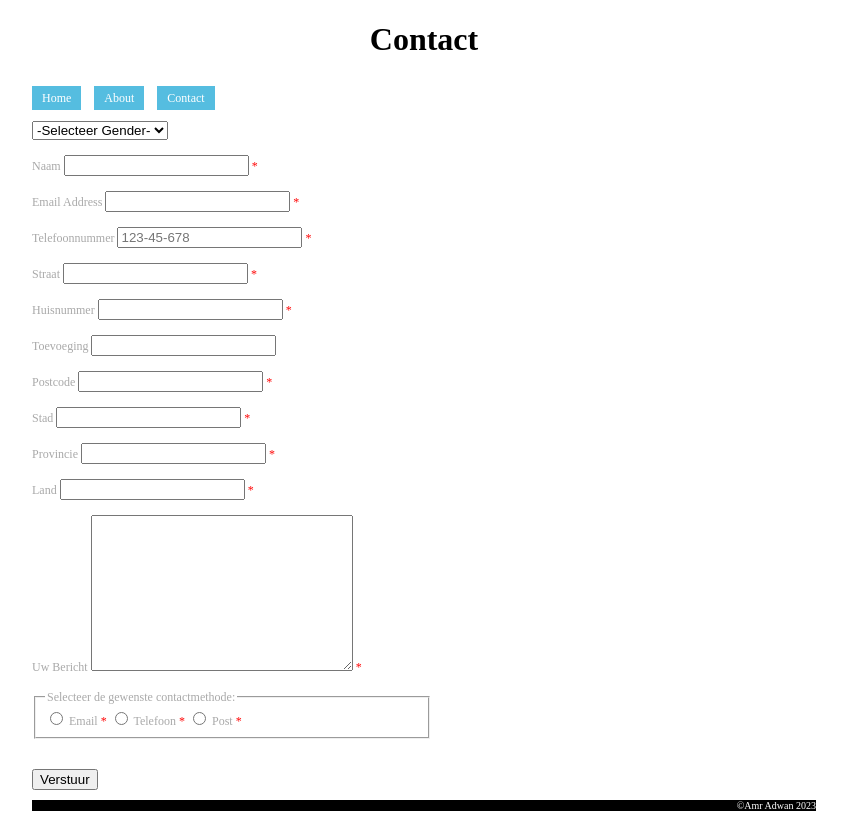
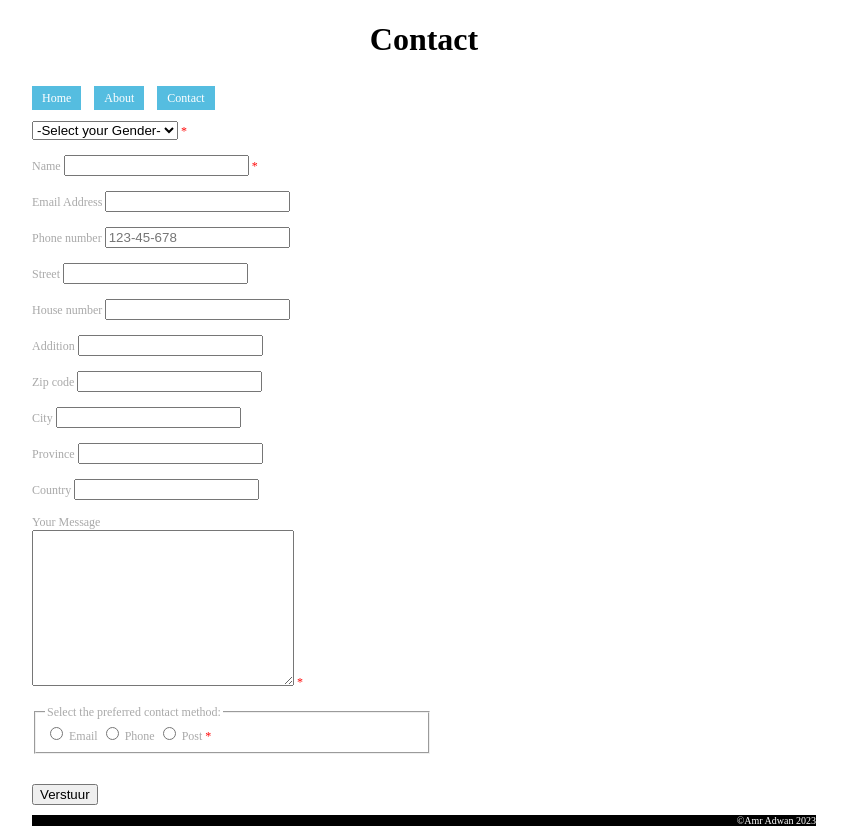
Before and after one commit to AmrAdwan/educom-webshop-basis-1701772061, a PHP site: page /contact.php in a window 1280 px wide. Shown: the whole page, without its empty margins (216-1063 px from the left). Run offline with PHP 8.4, Linux system fonts and the light colour scheme.

Commit message:
issues 14 15 16 solved

```diff
--- a/about.html
+++ b/about.html
@@ -12,7 +12,7 @@
     <nav>
       <ul class="menu">
         <li><a href="index.html">Home</a></li>
-        <li><a href="about.html"> About</a></li>
+        <li><a href="about.html">About</a></li>
         <!-- <li><a href="index.php?page=about"> About </a></li> -->
         <li><a href="contact.php">Contact </a></li>
       </ul>
--- a/contact.php
+++ b/contact.php
@@ -9,141 +9,62 @@
 <body>
   <?php
   // initate the variables
-  $geslacht = $naam = $email = $telefoon = $straat = $huisnummer = $toevoeging = $postcode =
-  $stad = $provincie = $land = $bericht = $contactmethode = '';
-  $geslachtErr = $naamErr = $emailErr = $telefoonErr = $straatErr =
-  $huisnummerErr = $postcodeErr = $stadErr = $provincieErr = $landErr =
-  $berichtErr = $contactmethodeErr = '';
+  $gender = $name = $email = $phone = $street = $housenumber = $addition = $zipcode =
+  $city = $province = $country = $message = $contactmethod = '';
+  $genderErr = $nameErr = $emailErr = $phoneErr = $streetErr =
+  $housenumberErr = $zipcodeErr = $cityErr = $provinceErr = $countryErr =
+  $messageErr = $contactmethodErr = '';
 
   $valid = false;
 
   // Controleren of het formulier is verstuurd
   if ($_SERVER['REQUEST_METHOD'] === 'POST') {
     // Verzamel de ingevoerde waarden
-    $geslacht = $_POST['geslacht'] ?? '';
-    $naam = $_POST['Naam'] ?? '';
+    $gender = $_POST['gender'] ?? '';
+    $name = $_POST['name'] ?? '';
     $email = $_POST['email'] ?? '';
-    $telefoon = $_POST['telefoon'] ?? '';
-    $straat = $_POST['straat'] ?? '';
-    $huisnummer = $_POST['huisnummer'] ?? '';
-    $toevoeging = $_POST['address toevoeging'] ?? '';
-    $postcode = $_POST['zip'] ?? '';
-    $stad = $_POST['stad'] ?? '';
-    $provincie = $_POST['state'] ??'';
-    $land = $_POST['land'] ?? '';
-    $bericht = $_POST['bericht'] ?? '';
-    $contactmethode = $_POST['contact'] ?? '';
+    $phone = $_POST['phone'] ?? '';
+    $street = $_POST['street'] ?? '';
+    $housenumber = $_POST['housenumber'] ?? '';
+    $addition = $_POST['address addition'] ?? '';
+    $zipcode = $_POST['zip'] ?? '';
+    $city = $_POST['city'] ?? '';
+    $province = $_POST['province'] ??'';
+    $country = $_POST['country'] ?? '';
+    $message = $_POST['message'] ?? '';
+    $contactmethod = $_POST['contact'] ?? '';
 
     // Valideren van de data
-    if (!empty($geslacht)) {
-      $valid = true;
+    if (empty($gender)) {
+      $genderErr = 'Select your gender.';
     }
-    else {
-      $valid = false;
-      $geslachtErr = 'Selecteer een geslacht.';
+    if (empty($name)) {
+      $nameErr = 'Insert a name.';
     }
-    if (!empty($naam)) {
-      $valid = true;
+    if (empty($message)) {
+      $messageErr = "Write your message";
     }
-    else {
-      $valid = false;
-      $naamErr = 'Voer een naam in.';
+    if (empty($contactmethod)) {
+      $contactmethodErr = "Choose your preferred contact method";
     }
-    // if (!empty($email)) {
-    //   $valid = true;
-    // }
-    // else {
-    //   $valid = false;
-    //   $emailErr = "Voer een email in.";
-    // }
-    // if (filter_var($email, FILTER_VALIDATE_EMAIL)) {
-    //   $valid = true;
-    // }
-    // else {
-    //   $valid = false;
-    //   $emailErr = itoast("Ongeldig e-mailadres", "error", "Extra opties hier");
-    // }
-    // if (!empty($telefoon)) {
-    //   $valid = true;
-    // }
-    // else {
-    //   $valid = false;
-    //   $telefoonErr = 'Voer een telefoonnummer in.';
-    // }
-
-    // if (!empty($straat))
-    // {
-    //   $valid = true;
-    // }
-    // else {
-    //   $valid = false;
-    //   $straatErr = "Voer een straat naam in.";
-    // }
-
-    // if (!empty($huisnummer)){
-    //   $valid = true;
-    // }
-    // else {
-    //   $valid = false;
-    //   $huisnummerErr = "Voer een huisnummer in.";
-    // }
-
-    // if (!empty($postcode)) {
-    //   $valid = true;
-    // }
-    // else {
-    //   $valid = false;
-    //   $postcodeErr = "Voer een postcode in.";
-    // }
-
-    // if (!empty($stad)) {
-    //   $valid = true;
-    // }
-    // else {
-    //   $valid = false;
-    //   $stadErr = "Voer een stand in.";
-    // }
-
-    // if (!empty($land)) {
-    //   $valid = true;
-    // }
-    // else {
-    //   $valid = false;
-    //   $landErr = "Voer een land in";
-    // }
-
-    if (!empty($bericht)) {
-      $valid = true;
+    if ($contactmethod === 'email' && (!filter_var($email, FILTER_VALIDATE_EMAIL) || empty($email))) {
+      $emailErr = 'Insert a valid e-mailaddress.';
     }
-    else {
-      $valid = false;
-      $landErr = "Schrijf een bericht";
+    if ($contactmethod === 'phone' && empty($phone)) {
+      $phoneErr = 'Insert a phone number.';
+    }
+    if ($contactmethod === 'post' && (empty($street) || empty($housenumber) || empty($zipcode) || empty($city) || empty($province) || empty($country))) {
+      $streetErr = 'Inster a street name.';
+      $housenumberErr = 'Insert a house number.';
+      $zipcodeErr = 'Insert a zip code.';
+      $cityErr = 'Insert a city.';
+      $provinceErr = 'Insert a province.';
+      $countryErr = 'Insert a country.';
     }
 
-    if ($contactmethode === 'Email' && !filter_var($email, FILTER_VALIDATE_EMAIL)) {
-      $valid = false;
-      $emailErr = 'Voer een geldig e-mailadres in.';
-    }
-    else {
-      $valid = true;
-    }
-    if ($contactmethode === 'Telefoon' && empty($telefoon)) {
-      $valid = false;
-      $telefoonErr = 'Voer een telefoonnummer in.';
-    }
-    else {
-      $valid = true;
-    }
-    if ($contactmethode === 'Post' && (empty($straat) || empty($huisnummer) || empty($postcode) || empty($stad) || empty($provincie) || empty($land))) {
-      $valid = false;
-      $straatErr = 'Voer een straatnaam in.';
-      $huisnummerErr = 'Voer een huisnummer in.';
-      $postcodeErr = 'Voer een postcode in.';
-      $stadErr = 'Voer een stad in.';
-      $provincieErr = 'Voer een provincie in.';
-      $landErr = 'Voer een land in.';
-    }
-    else {
+    if (empty($genderErr) && empty($nameErr) && empty($emailErr) && empty($phoneErr)
+    && empty($streetErr) && empty($housenumberErr) && empty($zipcodeErr) && empty($cityErr)
+    && empty($provinceErr) && empty($countryErr) && empty($messageErr) && empty($contactmethodErr)) {
       $valid = true;
     }
   }
@@ -161,87 +82,89 @@
     <br>
     <?php if (!$valid) { /* Show the next part only when $valid is false */ ?>
     <div class="formcarry-container">
-        <form action="#" method="POST" class="formcarry-form">
-          <select naam="geslacht" id="geslacht" required>
-            <option value="">-Selecteer Gender-</option>
-            <option value="hr">Hr</option>
-            <option value="mw">Mw</option>
-            <option value="anders">anders</option>
+      <form action="<?php echo htmlspecialchars($_SERVER["PHP_SELF"]);?>" method="POST" class="formcarry-form">
+        <select name="gender" id="gender">
+          <option value="">-Select your Gender-</option>
+          <option value="male" <?php if (isset($_POST['gender']) && $_POST['gender']=='male') echo 'selected="selected"';?>>Male</option>
+          <option value="female" <?php if (isset($_POST['gender']) && $_POST['gender']=='female') echo 'selected="selected"';?>>Female</option>
+          <option value="other" <?php if (isset($_POST['gender']) && $_POST['gender']=='other') echo 'selected="selected"';?>>Other</option>
         </select>
+        <span class="error">* <?php echo $genderErr; ?></span>
         <br>
         <br>
         <div class="input">
-            <label for="naam">Naam</label>
-            <input type="text" id="naam" naam="naam" required value="<?php echo $naam; ?>"/>
-            <span class="error">* <?php echo $naamErr; ?></span>
+          <label for="name">Name</label>
+          <input type="text" id="name" name="name" value="<?php echo $name; ?>" />
+          <span class="error">* <?php echo $nameErr; ?></span>
           <br>
           <br>
           <label for="email">Email Address</label>
-            <input type="email" id="email" naam="email" value="<?php echo $email; ?>" id="email" />
-            <span class="error">* <?php echo $emailErr; ?></span>
+          <input type="email" id="email" name="email"  value="<?php echo $email; ?>" id="email" />
+          <span class="error"> <?php echo $emailErr; ?></span>
           <br>
           <br>
-            <label for="telefoon">Telefoonnummer</label>
-            <input type="tel" id="telefoon" naam="telefoon" placeholder="123-45-678" value="<?php echo $telefoon; ?>" />
-            <span class="error">* <?php echo $telefoonErr; ?></span>
+          <label for="phone">Phone number</label>
+          <input type="tel" id="phone" name="phone"  placeholder="123-45-678" value="<?php echo $phone; ?>" />
+          <span class="error"> <?php echo $phoneErr; ?></span>
           <br>
           <br>
           <div class="wrapper">
-              <label for="address-one">Straat</label>
-              <input autocomplete="address-line1" type="text" id="straat" naam="straat" value="<?php echo $straat; ?>">
-              <span class="error">* <?php echo $straatErr; ?></span>
+            <label for="address-one">Street</label>
+            <input autocomplete="address-line1"  type="text" id="street" name="street" value="<?php echo $street; ?>">
+            <span class="error"> <?php echo $streetErr; ?></span>
             <br>
             <br>
-              <label for="address-one">Huisnummer</label>
-              <input autocomplete="address-line1" type="nummer" id="huisnummer" naam="huisnummer" value="<?php echo $huisnummer; ?>">
-              <span class="error">* <?php echo $huisnummerErr; ?></span>
+            <label for="address-one">House number</label>
+            <input autocomplete="address-line1"  type=" number" id="housenumber" name="housenumber"
+              value="<?php echo $housenumber; ?>">
+            <span class="error"> <?php echo $housenumberErr; ?></span>
             <br>
             <br>
-              <label for="address-one">Toevoeging</label>
-              <input autocomplete="address-line1" type="text" id="address toevoeging" naam="address toevoeging">
+            <label for="address-one">Addition</label>
+            <input autocomplete="address-line1" type="text" id="address addition" name="address addition">
           </div>
           <br>
           <div>
-              <label for="zip">Postcode</label>
-              <input autocomplete="postal-code" type="text" id="zip" naam="zip" value="<?php echo $postcode; ?>">
-              <span class="error">* <?php echo $postcodeErr; ?></span>
+            <label for="zip">Zip code</label>
+            <input autocomplete="postal-code"  type="text" id="zip" name="zip" value="<?php echo $zipcode; ?>">
+            <span class="error"><?php echo $zipcodeErr; ?></span>
           </div>
           <br>
           <div>
-              <label for="stad">Stad</label>
-              <input autocomplete="address-level2" type="text" id="stad" naam="stad" value="<?php echo $stad; ?>">
-              <span class="error">* <?php echo $stadErr; ?></span>
+            <label for="city">City</label>
+            <input autocomplete="address-level2"  type="text" id="city" name="city" value="<?php echo $city; ?>">
+            <span class="error"> <?php echo $cityErr; ?></span>
           </div>
           <br>
           <div>
-              <label for="provincie">Provincie</label>
-              <input autocomplete="address-level1" type="text" id="provincie" naam="provincie" value="<?php echo $provincie; ?>">
-              <span class="error">* <?php echo $provincieErr; ?></span>
+            <label for="province">Province</label>
+            <input autocomplete="address-level1"  type="text" id="province" name="province"
+              value="<?php echo $province; ?>">
+            <span class="error"> <?php echo $provinceErr; ?></span>
           </div>
           <br>
           <div>
-              <label for="land">Land</label>
-              <input autocomplete="land" type="text" id="land" naam="land" value="<?php echo $land; ?>">
-              <span class="error">* <?php echo $landErr; ?></span>
+            <label for="country">Country</label>
+            <input autocomplete="country"  type="text" id="country" name="country" value="<?php echo $country; ?>">
+            <span class="error"> <?php echo $countryErr; ?></span>
           </div>
           <br>
-            <label for="bericht">Uw Bericht</label>
-            <textarea naam="bericht" id="bericht" cols="30" rows="10" value="<?php echo $bericht; ?>"></textarea>
-            <span class="error">* <?php echo $berichtErr; ?></span>
+          <label for="message">Your Message</label>
+          <br>
+          <textarea name="message" id="message"  cols="30" rows="10" value="<?php echo $message; ?>"></textarea>
+          <span class="error">* <?php echo $messageErr; ?></span>
           <br>
           <br>
           <fieldset>
-              <legend>Selecteer de gewenste contactmethode:</legend>
+            <legend>Select the preferred contact method:</legend>
             <div>
-                <input type="radio" id="contactChoice1" naam="contact" value="email" required />
+              <input type="radio" id="contactChoice1" name="contact" value="email"  <?php if (isset($_POST['contact']) && $_POST['contact']=='email') echo ' checked="checked"';?> />
               <label for="contactChoice1">Email</label>
-                <span class="error">* <?php echo $contactmethodeErr; ?></span>
-                <input type="radio" id="contactChoice2" naam="contact" value="telefoon" required />
-                <label for="contactChoice2">Telefoon</label>
-                <span class="error">* <?php echo $contactmethodeErr; ?></span>
-                <input type="radio" id="contactChoice3" naam="contact" value="Post" required />
+              <input type="radio" id="contactChoice2" name="contact" value="phone"  <?php if (isset($_POST['contact']) && $_POST['contact']=='phone') echo ' checked="checked"';?>/>
+              <label for="contactChoice2">Phone</label>
+              <input type="radio" id="contactChoice3" name="contact" value="post"  <?php if (isset($_POST['contact']) && $_POST['contact']=='post') echo ' checked="checked"';?>/>
               <label for="contactChoice3">Post</label>
-                <span class="error">* <?php echo $contactmethodeErr; ?></span>
+              <span class="error">* <?php echo $contactmethodErr; ?></span>
             </div>
           </fieldset>
         </div>
@@ -250,34 +173,34 @@
         <button type="submit">Verstuur</button>
       </form>
       <?php } else { /* Show the next part only when $valid is true */ ?>
-        <p>Bedankt voor uw reactie:</p>
-        <?php echo "<h2>Uw ingevoerde gegevens:</h2>";?>
+      <p>Thank you for your submission:</p>
+      <?php echo "<h2>Your input:</h2>";?>
       <?php echo "<br>";?>
-        <div>Geslacht: <?php echo $geslacht; ?></div>
+      <div>Gender: <?php echo $gender; ?></div>
       <?php echo "<br>";?>
-        <div>Naam: <?php echo $naam; ?></div>
+      <div>Name: <?php echo $name; ?></div>
       <?php echo "<br>";?>
       <div>Email: <?php echo $email; ?></div>
       <?php echo "<br>";?>
-        <div>Telefoonnummer: <?php echo $telefoon; ?></div>
+      <div>Phone number: <?php echo $phone; ?></div>
       <?php echo "<br>";?>
-        <div>Straat: <?php echo $straat; ?></div>
+      <div>Street: <?php echo $street; ?></div>
       <?php echo "<br>";?>
-        <div>Huisnummer: <?php echo $huisnummer; ?></div>
+      <div>House number: <?php echo $housenumber; ?></div>
       <?php echo "<br>";?>
-        <div>Toevoeging: <?php echo $toevoeging; ?></div>
+      <div>Addition: <?php echo $addition; ?></div>
       <?php echo "<br>";?>
-        <div>Postcode: <?php echo $postcode; ?></div>
+      <div>Zip code: <?php echo $zipcode; ?></div>
       <?php echo "<br>";?>
-        <div>Provincie: <?php echo $provincie; ?></div>
+      <div>Province: <?php echo $province; ?></div>
       <?php echo "<br>";?>
-        <div>Stad <?php echo $stad; ?></div>
+      <div>City <?php echo $city; ?></div>
       <?php echo "<br>";?>
-        <div>Land: <?php echo $land; ?></div>
+      <div>Country: <?php echo $country; ?></div>
       <?php echo "<br>";?>
-        <div>Bericht: <?php echo $bericht; ?></div>
+      <div>Message: <?php echo $message; ?></div>
       <?php echo "<br>";?>
-        <div>Contactmethode: <?php echo $contactmethode; ?></div>
+      <div>Contact method: <?php echo $contactmethod; ?></div>
       <?php } /* End of conditional showing */ ?>
     </div>
   </div>
--- a/index.html
+++ b/index.html
@@ -12,7 +12,7 @@
     <nav>
       <ul class="menu">
         <li><a href="index.html">Home</a></li>
-        <li><a href="about.html"> About</a></li>
+        <li><a href="about.html">About</a></li>
         <!-- <li><a href="index.php?page=about"> About </a></li> -->
         <li><a href="contact.php">Contact </a></li>
       </ul>
```
Also changed, not shown: Diagrams/issue6.png (added), 1 other file. Lines whose indentation alone changed are shown as unchanged.
